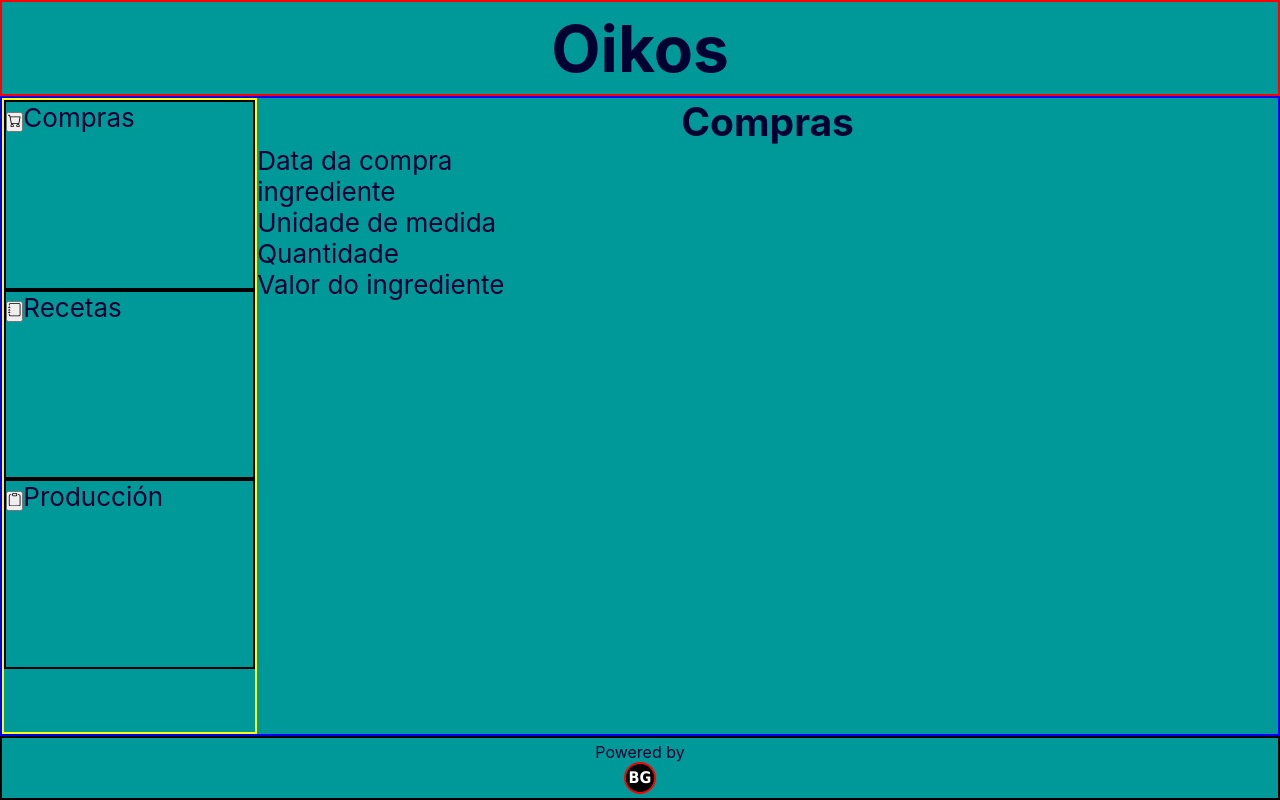
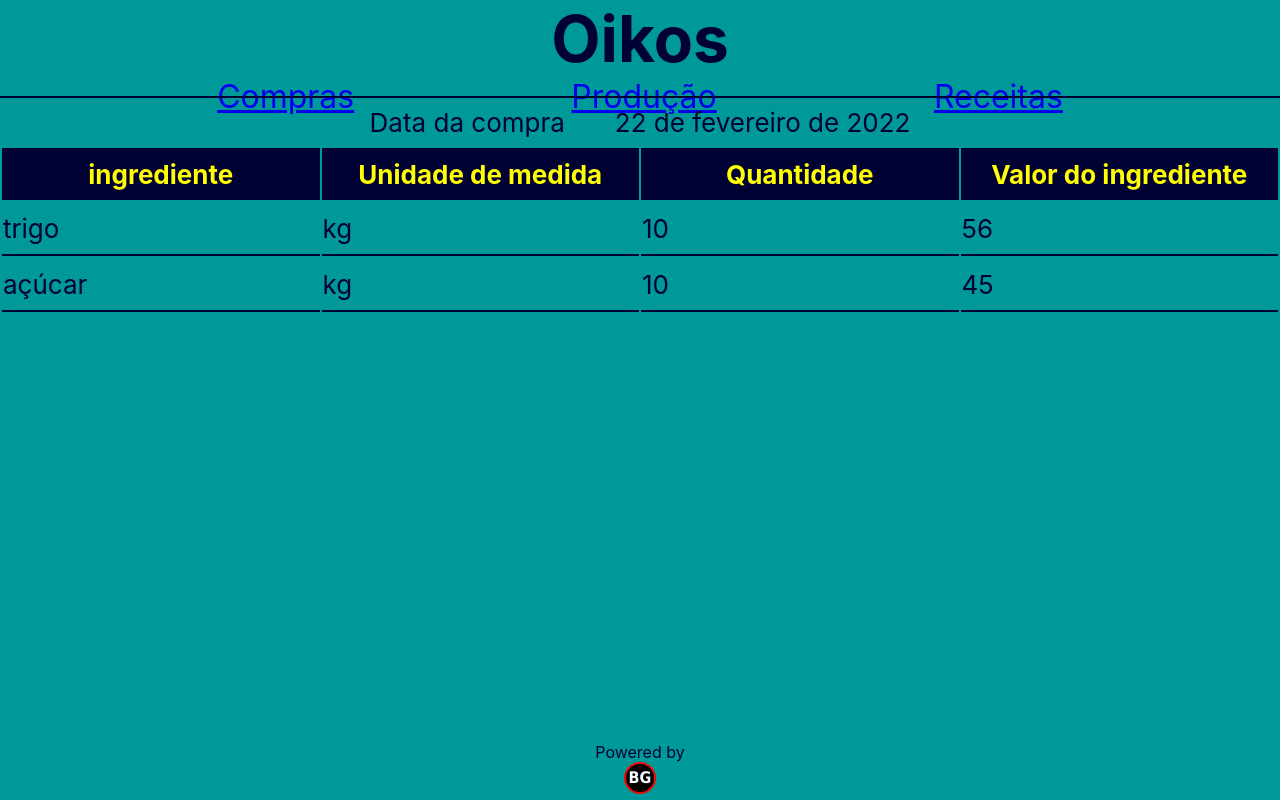
Before and after one commit to HardBoris/oikos-frontend, a React (Create React App) app: page /purchases in a window 1280 px wide. Built offline with nearby package versions, Linux system fonts and the light colour scheme.

Commit message:
feat: spa in progress

```diff
--- a/src/pages/Home/index.tsx
+++ b/src/pages/Home/index.tsx
@@ -11,22 +11,41 @@ import "./style.css";
 } from "react-icons/fa"; */
 
 import { BsCart, BsClipboard, BsJournal } from "react-icons/bs";
-import { Outlet, useNavigate } from "react-router-dom";
+import { Link, Outlet, useNavigate } from "react-router-dom";
+import { useState } from "react";
 
 export const Home = () => {
   const history = useNavigate();
+  const [title, setTitle] = useState("Oikos");
 
   return (
     <>
       <header>
-        <h1>Oikos</h1>
+        <h1>{title}</h1>
+        <nav>
+          <div className="navigator">
+            <Link to="/purchases" onClick={() => setTitle("Compras")}>
+              Compras
+            </Link>
+          </div>
+          <div className="navigator">
+            <Link to="/production" onClick={() => setTitle("Produção")}>
+              Produção
+            </Link>
+          </div>
+          <div className="navigator">
+            <Link to="/recipes" onClick={() => setTitle("Receitas")}>
+              Receitas
+            </Link>
+          </div>
+        </nav>
       </header>
       <main>
-        <aside>
-          {/* <nav style={{ borderBottom: "solid 1px", paddingBottom: "1rem" }}>
+        {/* <aside>
+          <nav style={{ borderBottom: "solid 1px", paddingBottom: "1rem" }}>
             <Link to="/purchases">Compras</Link>
             <Link to="/expenses">Expenses</Link>
-          </nav> */}
+          </nav>
 
           <div className="operaciones">
             <button onClick={() => history("/purchases")}>
@@ -46,7 +65,7 @@ export const Home = () => {
             </button>
             Producción
           </div>
-        </aside>
+        </aside> */}
         <section>
           <Outlet />
         </section>
--- a/src/pages/Production/index.tsx
+++ b/src/pages/Production/index.tsx
@@ -3,11 +3,14 @@ import "../styles.css";
 export const Production = () => {
   return (
     <>
-      <div className="titulo">
+      {/* <div className="titulo">
         <h1>Producción</h1>
-      </div>
+      </div> */}
       <div>
-        <p>Data da compra</p>
+        <div className="data">
+          <p>Data da produção</p>
+          <p>22 de fevereiro de 2022</p>
+        </div>
         <p>ingrediente</p>
         <p>Unidade de medida</p>
         <p>Quantidade</p>
--- a/src/pages/Purchases/index.tsx
+++ b/src/pages/Purchases/index.tsx
@@ -1,17 +1,47 @@
+import { useEffect } from "react";
 import "../styles.css";
 
 export const Purchases = () => {
   return (
     <>
-      <div className="titulo">
+      {/* <div className="titulo">
         <h1>Compras</h1>
-      </div>
+      </div> */}
       <div>
-        <p>Data da compra</p>
-        <p>ingrediente</p>
-        <p>Unidade de medida</p>
-        <p>Quantidade</p>
-        <p>Valor do ingrediente</p>
+        <div className="data">
+          <p>Data da compra</p>
+          <p>22 de fevereiro de 2022</p>
+        </div>
+        {/* <div className="column__head">
+          <p>ingrediente</p>
+          <p>Unidade de medida</p>
+          <p>Quantidade</p>
+          <p>Valor do ingrediente</p>
+        </div> */}
+        <table>
+          <thead>
+            <tr>
+              <th>ingrediente</th>
+              <th>Unidade de medida</th>
+              <th>Quantidade</th>
+              <th>Valor do ingrediente</th>
+            </tr>
+          </thead>
+          <tbody>
+            <tr>
+              <td>trigo</td>
+              <td>kg</td>
+              <td>10</td>
+              <td>56</td>
+            </tr>
+            <tr>
+              <td>açúcar</td>
+              <td>kg</td>
+              <td>10</td>
+              <td>45</td>
+            </tr>
+          </tbody>
+        </table>
       </div>
       <div></div>
     </>
--- a/src/pages/Recipes/index.tsx
+++ b/src/pages/Recipes/index.tsx
@@ -2,11 +2,14 @@ import "../styles.css";
 export const Recipes = () => {
   return (
     <>
-      <div className="titulo">
+      {/* <div className="titulo">
         <h1>Recetas</h1>
-      </div>
+      </div> */}
       <div>
-        <p>Data da compra</p>
+        {/* <div className="data">
+          <p>Data da compra</p>
+          <p>22 de fevereiro de 2022</p>
+        </div> */}
         <p>ingrediente</p>
         <p>Unidade de medida</p>
         <p>Quantidade</p>
--- a/src/pages/styles.css
+++ b/src/pages/styles.css
@@ -1,3 +1,45 @@
 .titulo {
   text-align: center;
 }
+
+.data {
+  height: 50px;
+  border-top: 2px solid var(--primary-font);
+  /* border-bottom: 2px solid var(--primary-font); */
+  display: flex;
+  gap: 50px;
+  justify-content: center;
+  align-items: center;
+}
+
+.column__head {
+  height: 50px;
+  display: flex;
+  justify-content: space-evenly;
+  align-items: center;
+  background-color: var(--primary-font);
+  color: var(--yellow-500-ligth);
+}
+
+table {
+  width: 100%;
+}
+
+table th {
+  width: 25%;
+  height: 50px;
+  background-color: var(--primary-font);
+  color: var(--yellow-500-ligth);
+}
+
+table td {
+  width: 25%;
+  height: 50px;
+  border-bottom: 2px solid var(--primary-font);
+}
+
+nav {
+  display: flex;
+  justify-content: space-evenly;
+  align-items: center;
+}
--- a/src/styles/layout.css
+++ b/src/styles/layout.css
@@ -3,24 +3,23 @@ header {
   height: 20vh;
   background-color: var(--turquoise-500-400);
   color: var(--turquoise-100-ligth);
-  display: flex;
+  /* display: flex;
   justify-content: center;
   align-items: center;
-  border: 2px solid red;
+  border: 2px solid red; */
   font-size: calc(16px + 2vmin);
+  text-align: center;
 }
 main {
   width: 100%;
   height: 70vh;
   color: var(--blue-full-dark);
-  border: 2px solid blue;
   font-size: calc(10px + 2vmin);
 }
 
 aside {
   width: 100%;
   height: 50%;
-  border: 2px solid yellow;
 }
 
 section {
@@ -36,7 +35,6 @@ footer {
   display: flex;
   justify-content: center;
   align-items: center;
-  border: 2px solid black;
   font-size: calc(8px + 1vmin);
 }
 
@@ -70,7 +68,7 @@ footer {
   }
 
   section {
-    width: 80%;
+    width: 100%;
     height: 100%;
   }
 
```
